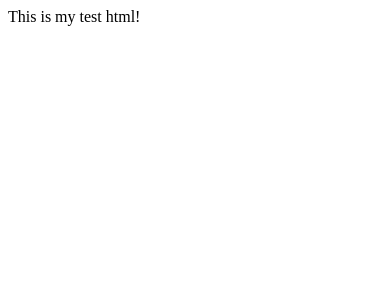
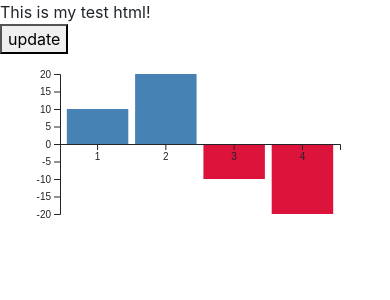
Before and after one commit to Axemen/sentiment-analysis, a Flask app: page / in a window 390 px wide. Shown: the top 300 px of the page. Run offline with Flask 2, Linux system fonts and the light colour scheme; parts of the project's set-up code (start-up, migrations or seed data) failed here and were passed over; some libraries are stand-ins or nearby versions.

Commit message:
added negative value functionality to bar-chart class, need to style text on axis

```diff
--- /dev/null
+++ b/static/css/style.css
@@ -0,0 +1,4 @@
+.line {
+    fill: none;
+    stroke-width: 2px;
+}
--- /dev/null
+++ b/static/js/bar.js
@@ -0,0 +1,132 @@
+class BarChart {
+
+    constructor(cssID, trace, margin = null) {
+
+        // Assign arguments to the object.
+        this.cssID = cssID;
+        this.svg = d3.select(`#${cssID}`).append('svg');
+        // If margin is null (no argument given) set a default margin
+        if (!margin) {
+            this.margin = {}
+            this.margin.top = 20;
+            this.margin.right = 50;
+            this.margin.left = 60;
+            this.margin.bottom = 50;
+        } else {
+            this.margin = margin;
+        }
+        // Translate trace data to a proper data format for d3
+        this.data = this.getDataFromTrace(trace);
+        this.init()
+    }
+
+    init() {
+
+        this.yExtent = d3.extent(this.data, d => d.y);
+        // this.xExtent = d3.extent(this.data, d => d.x);
+
+        if (this.yExtent[0] > 0) {
+            this.yExtent[0] = 0;
+        }
+
+        this.xScale = d3.scaleBand()
+            .domain(this.data.map(d => d.x))
+            .padding(0.1);
+        this.yScale = d3.scaleLinear()
+            .domain(this.yExtent);
+
+        this.xAxis = d3.axisBottom().ticks(11);
+        this.yAxis = d3.axisLeft();
+
+        this.chartWrapper = this.svg.append('g');
+
+
+        this.chartWrapper.selectAll('rect')
+            .data(this.data)
+            .enter()
+            .append('rect')
+            .attr('class', 'bar');
+
+        this.chartWrapper.append('g').classed('x axis', true);
+        this.chartWrapper.append('g').classed('y axis', true);
+
+        this.render()
+    }
+
+    render() {
+
+        const widthStr = d3.select(`#${this.cssID}`).style('width');
+        this.width = parseInt(widthStr) - this.margin.left - this.margin.right;
+        this.height = .5 * this.width;
+
+        this.svg
+            .attr('width', this.width + this.margin.left + this.margin.right)
+            .attr('height', this.height + this.margin.top + this.margin.bottom);
+        this.chartWrapper.attr('transform', `translate(${this.margin.left}, ${this.margin.top})`);
+
+        this.xScale.range([0, this.width]);
+        this.yScale.range([this.height, 0]);
+
+        this.xAxis.scale(this.xScale);
+        this.yAxis.scale(this.yScale);
+
+
+        this.svg.select('.x.axis')
+            .transition()
+            .attr('transform', `translate(0, ${this.yScale(0)})`)
+            .call(this.xAxis);
+        this.svg.select('.y.axis')
+            .transition()
+            .call(this.yAxis);
+
+        // Transition bar y values
+        this.svg.selectAll('rect')
+            .data(this.data)
+            .transition()
+            .attr('x', d => this.xScale(d.x))
+            .attr('y', d => this.yScale(Math.max(0, d.y)))
+            .attr('height', d => Math.abs(this.yScale(d.y) - this.yScale(0)))
+            .attr('width', d => this.xScale.bandwidth())
+            .style('fill', d => this.getColor(d.y));
+    }
+
+    updateBars(newTrace) {
+
+        this.data = this.getDataFromTrace(newTrace);
+
+        this.yExtent = d3.extent(this.data, d => d.y);
+        // this.xExtent = d3.extent(this.data, d => d.x);
+
+        if (this.yExtent[0] > 0) {
+            this.yExtent[0] = 0;
+        }
+
+        // Transition Scales to new data
+        this.xScale
+            .domain(this.data.map(d => d.x))
+            .padding(0.1);
+        this.yScale
+            .domain(this.yExtent);
+
+        this.render()
+    }
+
+    getDataFromTrace(trace) {
+
+        let newData = []
+        for (let i = 0; i < trace.x.length; i++) {
+            let d = {}
+            d.x = trace.x[i];
+            d.y = trace.y[i];
+            newData.push(d);
+        }
+        return newData;
+    }
+
+    getColor(value) {
+        if (value > 0) {
+            return 'steelblue';
+        }
+        return 'crimson';
+    }
+}
--- a/static/js/logic.js
+++ b/static/js/logic.js
@@ -1,6 +1,38 @@
-let api = new newsApi('1f1c834cb372461b999a1975a16c663a')
+let trace = {
+    x: [1, 2, 3, 4],
+    y: [20, 100, 30, 80],
+    name: 'blue'
+}
 
-api.everything(
-    {q: 'bitcoin',
-    pageSize: 100
-    }).then(data => console.log(data.articles));
+let trace2 = {
+    x: ['this', 'is', 'a', 'trace'],
+    y: [20, 10, 50, 16]
+}
+let lineTrace2 = {
+    x: [1, 2, 3, 4],
+    y: [80, 20, 70, 20],
+    name: 'Orange'
+}
+
+let negBarTrace = {
+    x: [1, 2, 3, 4],
+    y: [10, 20, -10, -20]
+}
+
+// let barGraph = new BarChart('barGraph', trace);
+// let multiLineGraph = new MultiLine('multiLineGraph', [trace])
+let barGraph = new BarChart('barGraph', negBarTrace);
+
+
+
+// barGraph.updateBars(trace2);
+
+d3.select('#update').on('click', () => {
+    barGraph.updateBars(trace);
+    // multiLineGraph.addTrace(lineTrace2);
+});
+
+window.addEventListener('resize', () => {
+    // multiLineGraph.render();
+    barGraph.render()
+});
--- /dev/null
+++ b/static/js/multi-line.js
@@ -0,0 +1,163 @@
+class MultiLine {
+
+    constructor(cssID, traces, margin = null) {
+
+        // Assign arguments to the object.
+        this.cssID = cssID;
+        this.svg = d3.select(`#${cssID}`).append('svg');
+        this.traces = traces;
+        // If margin is null (no argument given) set a default margin
+        if (!margin) {
+            this.margin = {}
+            this.margin.top = 20;
+            this.margin.right = 50;
+            this.margin.left = 60;
+            this.margin.bottom = 50;
+        } else {
+            this.margin = margin;
+        }
+        // Translate trace data to a proper data format for d3
+        // this.data = this.translateTraces(this.traces);
+        this.init();
+    }
+
+    init() {
+        this.extents = this.getExtentOfCurrentTraces();
+        this.xScale = d3.scaleLinear().domain(this.extents.x);
+        this.yScale = d3.scaleLinear().domain([0, this.extents.y[1]]);
+        this.color = d3.scaleOrdinal(d3.schemeCategory10);
+
+        this.xAxis = d3.axisBottom();
+        this.yAxis = d3.axisLeft();
+
+        this.line = d3.line()
+            .x(d => this.xScale(d.x))
+            .y(d => this.yScale(d.y));
+
+        this.chartWrapper = this.svg.append('g');
+        this.chartWrapper.append('g').classed('x axis', true);
+        this.chartWrapper.append('g').classed('y axis', true);
+
+        // TODO: add Named Trace functionality.
+        this.traces.forEach((trace, i) => {
+            const traceData = this.getDataFromTrace(trace);
+
+            trace.path = this.chartWrapper
+                .datum(this.traceData)
+                .append('path')
+                .attr('class', `line ${trace.name}`);
+        })
+
+        this.render()
+    }
+
+    render() {
+
+        const widthStr = d3.select(`#${this.cssID}`).style('width');
+        this.width = parseInt(widthStr) - this.margin.left - this.margin.right;
+        this.height = .5 * this.width;
+
+        this.xScale.range([0, this.width]);
+        this.yScale.range([this.height, 0]);
+
+        this.svg
+            .attr('width', this.width + this.margin.left + this.margin.right)
+            .attr('height', this.height + this.margin.top + this.margin.bottom);
+        this.chartWrapper.attr('transform', `translate(${this.margin.left}, ${this.margin.top})`);
+
+        this.xAxis.scale(this.xScale);
+        this.yAxis.scale(this.yScale);
+
+        this.svg.select('.x.axis')
+            .transition()
+            .attr('transform', `translate(0, ${this.height})`)
+            .call(this.xAxis);
+        this.svg.select('.y.axis')
+            .transition()
+            .call(this.yAxis);
+
+        this.svg.selectAll('.line').style('stroke', (d, i) => this.color(i));
+
+        this.traces.forEach(trace => {
+            const traceData = this.getDataFromTrace(trace);
+            trace.path
+                .transition()
+                .attr('d', this.line(traceData));
+        })
+    }
+
+    getDataFromTrace(trace) {
+        let traceData = [];
+        for (let i = 0; i < trace.x.length; i++) {
+            let d = {}
+            d.x = trace.x[i];
+            d.y = trace.y[i];
+            traceData.push(d);
+        }
+        return traceData;
+    }
+
+    translateTraces(traces) {
+        let translatedTraces = [];
+        traces.forEach(trace => translatedTraces.push(this.getDataFromTrace(trace)));
+        return translatedTraces;
+    }
+
+    getExtentOfTrace(trace) {
+        return { x: d3.extent(trace.x), y: d3.extent(trace.y) };
+    }
+
+    getExtentOfCurrentTraces() {
+        let extent = {}
+        for (let i = 0; i < this.traces.length; i++) {
+            let trace = this.traces[i];
+            if (i == 0) {
+                extent = this.getExtentOfTrace(trace);
+            } else {
+                let traceExtent = this.getExtentOfTrace(trace);
+
+                if (extent.x[0] > traceExtent.x[0]) {
+                    extent.x[0] = traceExtent.x[0];
+                } else if (extent.x[1] < traceExtent.x[1]) {
+                    extent.x[1] = traceExtent.x[1];
+                }
+                if (extent.y[0] > traceExtent.y[0]) {
+                    extent.y[0] = traceExtent.y[0];
+                } else if (extent.y[1] < traceExtent.y[1]) {
+                    extent.y[1] = traceExtent.y[1];
+                }
+            }
+        }
+        return extent;
+    }
+
+    addTrace(trace) {
+        // Assertions to make sure the code runs properly.
+        this.assert(trace.name, 'Trace must have name!')
+        this.assert(!this.traces.map(d => d.names).includes(trace.name), 'must have unique names!')
+
+        this.extents = this.getExtentOfCurrentTraces();
+        this.xScale.domain(this.extents.x);
+        this.yScale.domain([0, this.extents.y[1]]);
+
+        const traceData = this.getDataFromTrace(trace);
+
+        trace.path = this.chartWrapper
+            .datum(traceData)
+            .append('path')
+            .attr('class', `line ${trace.name}`);
+
+        this.traces.push(trace);
+        this.render();
+    }
+    // Stolen from https://stackoverflow.com/questions/15313418/what-is-assert-in-javascript
+    assert(condition, message) {
+        if (!condition) {
+            message = message || "Assertion failed";
+            if (typeof Error !== "undefined") {
+                throw new Error(message);
+            }
+            throw message; // Fallback
+        }
+    }
+}
--- a/templates/index.html
+++ b/templates/index.html
@@ -1,14 +1,39 @@
 <!DOCTYPE html>
 <html lang="en">
+
 <head>
     <meta charset="UTF-8">
     <meta name="viewport" content="width=device-width, initial-scale=1.0">
     <meta http-equiv="X-UA-Compatible" content="ie=edge">
     <title>Document</title>
+    <script src="https://d3js.org/d3.v5.min.js"></script>
+    <link rel="stylesheet" href="https://stackpath.bootstrapcdn.com/bootstrap/4.3.1/css/bootstrap.min.css"
+        integrity="sha384-ggOyR0iXCbMQv3Xipma34MD+dH/1fQ784/j6cY/iJTQUOhcWr7x9JvoRxT2MZw1T" crossorigin="anonymous">
+    <link rel="stylesheet" href="../static/css/style.css">
 </head>
+
 <body>
     This is my test html!
-    <script src="../static/js/newsApi.js"></script>
+
+    <div class="row">
+        <div class="col-md-3"><button type="submit" id="update" >update</button></div>
+        <div class="col-md-6">
+            <div id="barGraph"></div>
+        </div>
+        <div class="col-md-3"></div>
+    </div>
+    <div class="row">
+        <div class="col-md-3"></div>
+        <div class="col-md-6">
+            <div id="multiLineGraph"></div>
+        </div>
+        <div class="col-md-3"></div>
+    </div>
+
+
+    <script src="../static/js/bar.js"></script>
+    <script src="../static/js/multi-line.js"></script>
     <script src="../static/js/logic.js"></script>
 </body>
+
 </html>
```
Also changed, not shown: TODO.md (added, +5 -0 lines), text.html (deleted, +0 -1 lines).
